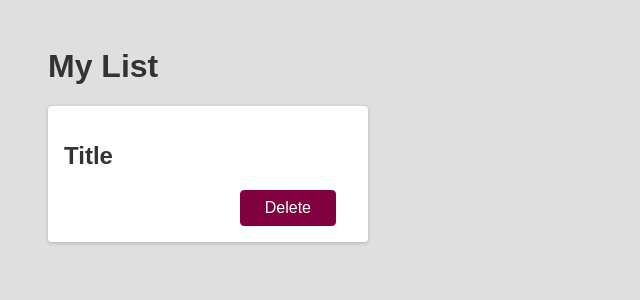
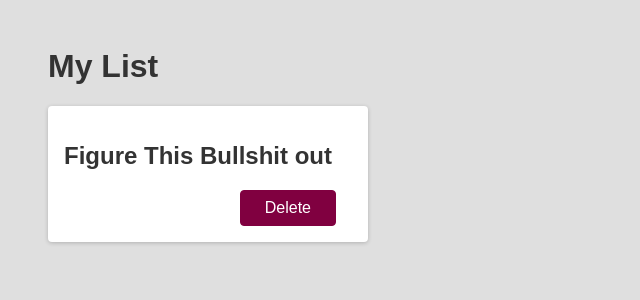
Before and after one commit to Marcus-Cox/reptilerepo-client, a React (Create React App) app: page / in a window 1280 px wide. Shown: the top 300 px of the page, without its empty margins (0-640 px from the left). Built offline with nearby package versions, Linux system fonts and the light colour scheme.

Commit message:
test prop

```diff
--- a/src/App.js
+++ b/src/App.js
@@ -4,7 +4,7 @@
   return (
     <div>
       <h1>My List</h1>
-      <Todo />
+      <Todo text='Figure This Bullshit out' />
     </div>
   );
 }
--- a/src/components/Todo.js
+++ b/src/components/Todo.js
@@ -1,7 +1,7 @@
-function Todo() {
+function Todo(props) {
   return (
       <div className="card">
-        <h2>Title</h2>
+        <h2>{props.text}</h2>
         <div className="actions">
           <button className="btn">Delete</button>
         </div>
```
